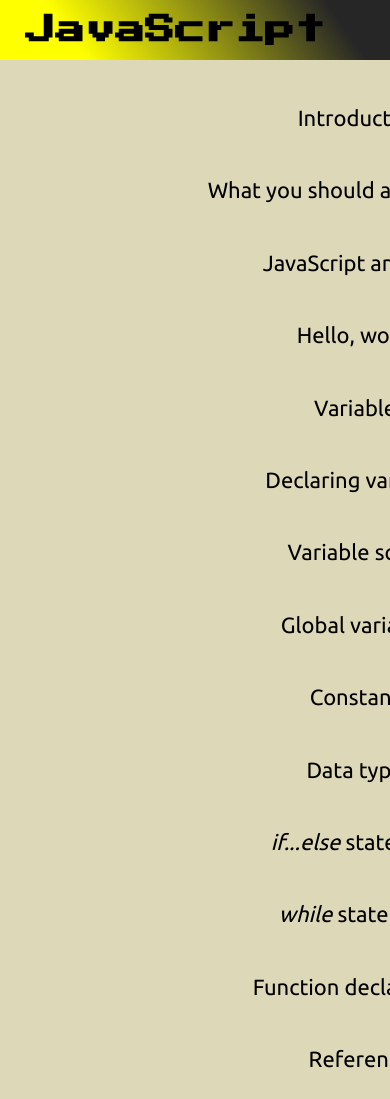
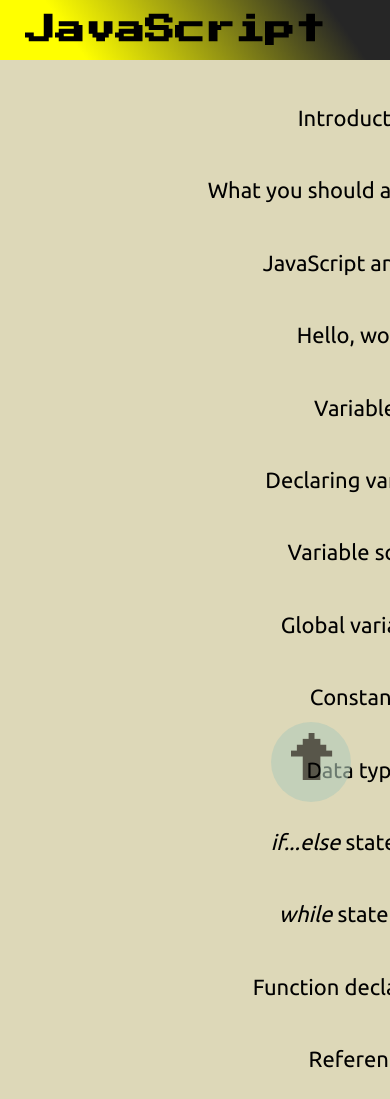
Before and after one commit to tensegrity666/freeCodeCamp.org_documentation, a website: page index.html in a window 390 px wide. Shown: the top 1099 px of the page. Drawn offline with Linux system fonts and the light colour scheme.

Commit message:
Adds upwars button

```diff
--- a/css/style.css
+++ b/css/style.css
@@ -146,6 +146,25 @@
   vertical-align: middle;
 }
 
+.upward-button {
+  position: fixed;
+  right: 10%;
+  bottom: 5%;
+  box-sizing: border-box;
+  display: none;
+  width: 80px;
+  height: 80px;
+  padding: 10px 20px;
+  font-family: 'Press Start 2P', cursive;
+  font-size: 47px;
+  line-height: 50px;
+  color: #000000;
+  text-decoration: none;
+  background-color: var(--color-secondary);
+  border-radius: 50%;
+  opacity: 0.6;
+}
+
 @media (max-width: 1024px) {
   .content-wrapper {
     width: 990px;
@@ -194,21 +213,21 @@
     margin: 10px;
     overflow-y: auto;
   }
+
+  .upward-button {
+    display: block;
+  }
 }
 
 @media (max-width: 375px) {
   .content-wrapper {
-    width: 360px;
+    width: 365px;
   }
 
   .side-nav {
     display: none;
   }
 
-  .article__header {
-    text-align: center;
-  }
-
   .main-content {
     margin: 0 5px;
   }
--- a/index.html
+++ b/index.html
@@ -511,6 +511,8 @@
             href="https://developer.mozilla.org/en-US/docs/Web/JavaScript/Guide"
             target="blanc">MDN</a>.</p>
       </section>
+      <a class="upward-button" href="#navbar">
+        &#8593;</a>
     </main>
   </div>
 </body>
```
